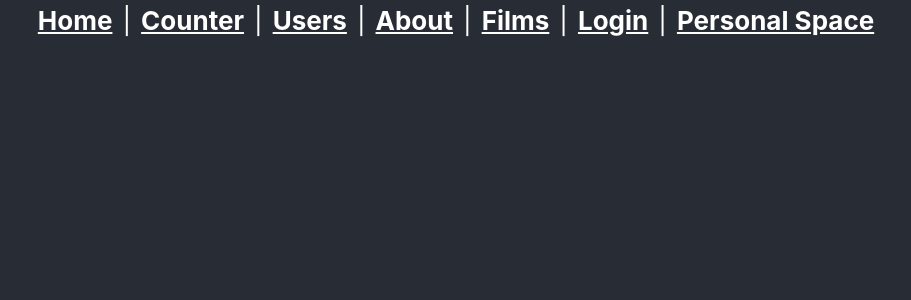
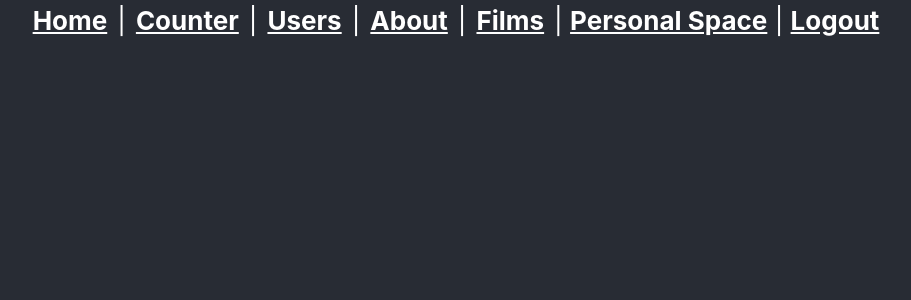
Before and after one commit to kami11e/ensta-in211, a React (Vite) app in the folder frontend/: page /userspace in a window 1280 px wide. Shown: the top 300 px of the page, without its empty margins (184-1095 px from the left). Built offline with nearby package versions, Linux system fonts and the light colour scheme; no server answers; sample sign-in values are in the browser's storage.

Commit message:
add logout

```diff
--- a/frontend/src/components/Header/Header.jsx
+++ b/frontend/src/components/Header/Header.jsx
@@ -1,7 +1,11 @@
 import { Link } from 'react-router-dom';
 import './Header.css';
 
+
 const Header = () => {
+  const token = sessionStorage.getItem("JWTtoken");
+
+
   return (
     <div className="Header-container">
       <Link className="Link" to="/">
@@ -23,14 +27,30 @@ const Header = () => {
       <Link className="Link" to="/films">
         Films
       </Link>
-      <div>|</div>
-      <Link className="Link" to="/Login">
-        Login
-      </Link>
-      <div>|</div>
-      <Link className="Link" to="/userspace">
-        Personal Space
-      </Link>
+      {token === null && (
+        <div>
+          |&nbsp;
+          <Link className="Link" to="/Login">
+            Login
+          </Link></div>
+      )}
+      {token !== null && (
+        <div>
+          |&nbsp;
+          <Link className="Link" to="/userspace">
+            Personal Space
+          </Link>
+          &nbsp;|&nbsp;
+          <Link className="Link" onClick={() => {
+            sessionStorage.clear();
+            window.location.href = `/`;
+          }}>
+            Logout
+          </Link>
+        </div>
+      )}
+
+
     </div>
   );
 };
```
